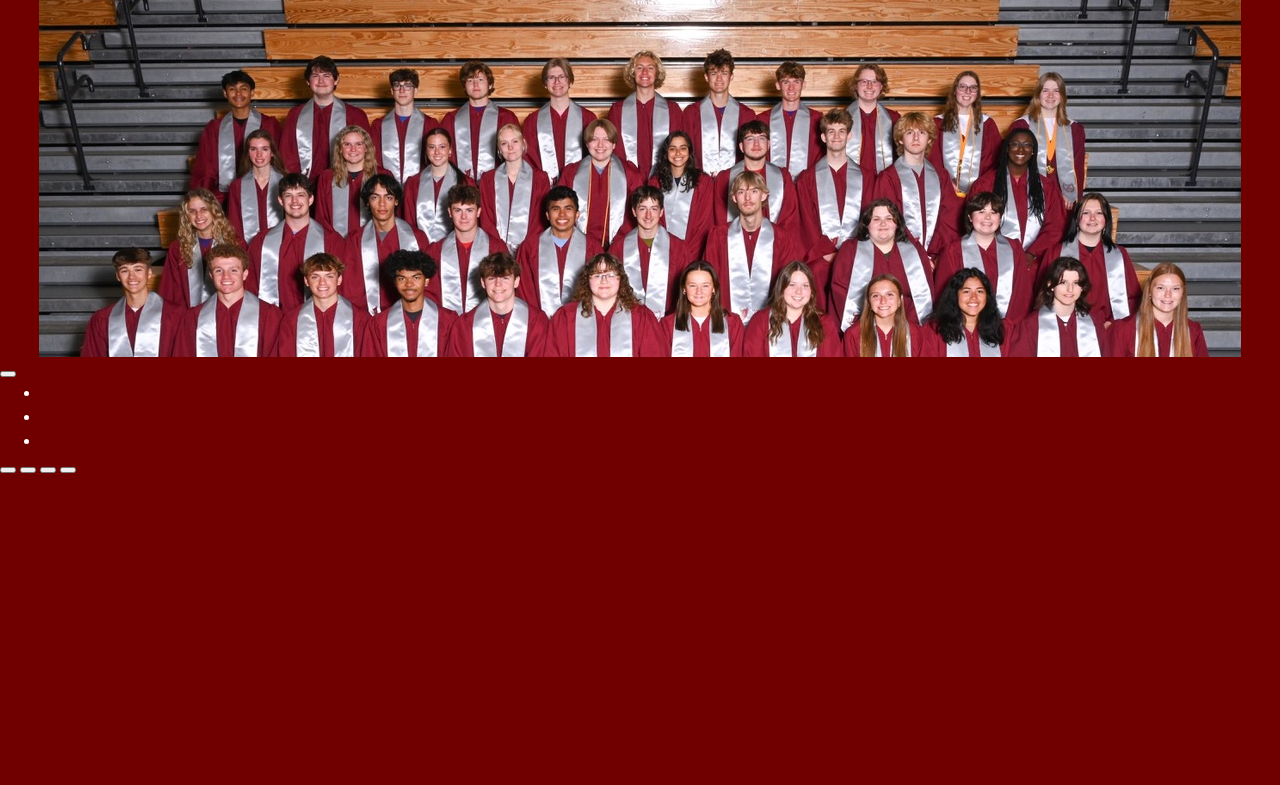
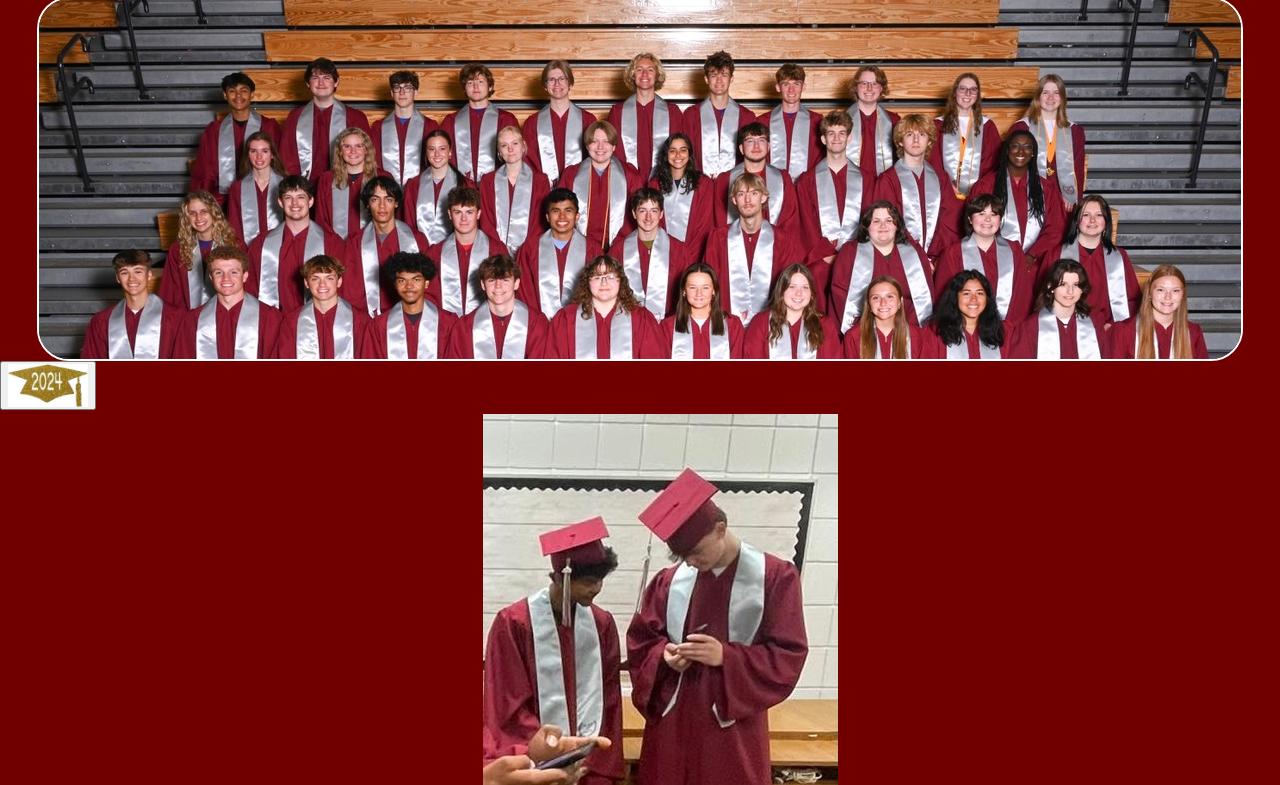
Before and after one commit to kbmke/graduation2024, a plain HTML site: page index.html in a window 1280 px wide. Shown: the part 167-952 px from the top of the page. Before the commit the page ends 800 px from the top, so only its background shows below. Drawn offline with Linux system fonts and the light colour scheme.

Commit message:
added border and radius

```diff
--- a/assets/main.css
+++ b/assets/main.css
@@ -102,6 +102,8 @@ body {
 /* ID FORMATTING*/
 #classOf24pic {
   margin: 0 auto;
+  border: 2px solid white;
+  border-radius: 2rem;
 }
 /* CLASS FORMATTING */
 .navbar {
@@ -121,4 +123,15 @@ body {
   font-size: 4rem;
 }
 
+.carousel_slide {
+  margin: 0 auto;
+  justify-content: center;
+  display: flex;
+}
+
+.gold_cap {
+  width: 5rem;
+  /* border: 1px solid black; */
+}
+
 /* UTILITY CLASSES */
--- a/index.html
+++ b/index.html
@@ -32,15 +32,26 @@
       <!-- CAROUSEL START-->
       <div class="carousel">
         <button class="carousel_button--left">
-          <img src="/assets/images/gradCap.png" alt="" />
+          <!-- TEMP/PLACEHOLDER -->
+          <img
+            class="gold_cap"
+            src="/assets/images/HS_graduation24 - 58 of 66.jpeg"
+            alt="temp/placeholder image"
+          />
         </button>
         <div class="carousel track-container">
           <ul class="carousel_track">
             <li class="carousel_slide">
-              <!-- <img src="" alt=""> -->
+              <img
+                src="/assets/images/HS_graduation24 - 56 of 66.jpeg"
+                alt=""
+              />
             </li>
             <li class="carousel_slide">
-              <!-- <img src="" alt=""> -->
+              <img
+                src="/assets/images/HS_graduation24 - 57 of 66.jpeg"
+                alt=""
+              />
             </li>
             <li class="carousel_slide">
               <!-- <img src="" alt=""> -->
@@ -48,7 +59,7 @@
           </ul>
         </div>
         <button class="carousel_button--right"></button>
-        <button class="carousel_indicator"></button>
+        <button class="carousel_indicator current-slide"></button>
         <button class="carousel_indicator"></button>
         <button class="carousel_indicator"></button>
       </div>
```
